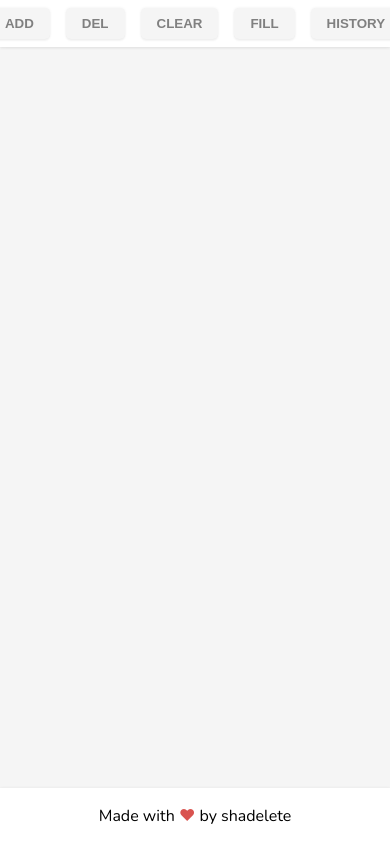
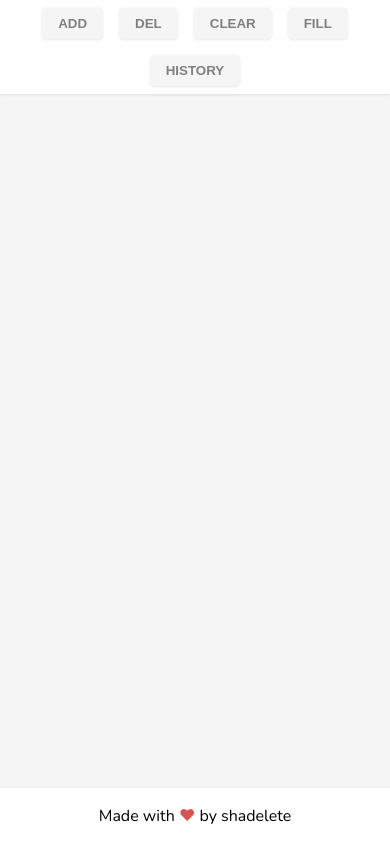
Before and after one commit to shadelete/pokedata.synchro.test-task, a website built with Vite: page index.html in a window 390 px wide. Both pictures are taken after a click on the button "ADD". Built offline with nearby package versions, Linux system fonts and the light colour scheme; no server answers.

Commit message:
small changes css

```diff
--- a/src/components/Card/style.scss
+++ b/src/components/Card/style.scss
@@ -29,3 +29,13 @@
     max-width: 100px;
   }
 }
+
+@media (max-width: 768px) {
+  .card {
+    aspect-ratio: 1;
+    height: 105px;
+    & h1 {
+      font-size: initial;
+    }
+  }
+}
--- a/src/components/Header/buttonsFunctions.js
+++ b/src/components/Header/buttonsFunctions.js
@@ -11,18 +11,21 @@ import {createModalWindow} from "../../elements/modal/index.js";
 import {historyCard} from "../History/index.js";
 
 export const addCard = async () => {
+
     const container = document.getElementById('main-wrapper');
 
     container.appendChild(createNewCard({picture:preloader}))
 
-    const res = await getData(randomInt(1,905));
-
-    await container.removeChild(container.lastChild)
-
-    container.appendChild(createNewCard({id:res.id,name:res.name,picture: res.sprites.front_default}))
-
-    addItemsToLocalStorage({id: res.id,name:res.name,picture: res.sprites.front_default})
-    addItemsToHistoryStorage({id: res.id,name:res.name,picture: res.sprites.front_default})
+    await getData(randomInt(1,905))
+        .then((res)=>{
+            return res;
+        })
+        .then(async (res)=>{
+            container.removeChild(container.lastChild)
+            container.appendChild(createNewCard({id:res.id,name:res.name,picture: res.sprites.front_default}))
+            addItemsToLocalStorage({id: res.id,name:res.name,picture: res.sprites.front_default})
+            addItemsToHistoryStorage({id: res.id,name:res.name,picture: res.sprites.front_default})
+        })
 
 }
 
--- a/src/components/Header/style.scss
+++ b/src/components/Header/style.scss
@@ -1,8 +1,9 @@
 .header {
   background-color: white;
   box-shadow: 0 0 3px 0 rgba(0,0,0,.07),0 2px 2px 0 rgba(0,0,0,.04);
-  position: fixed;
+  position: sticky;
   width: 100%;
+  top: 0;
   &-wrapper {
   }
   &-menu {
@@ -10,6 +11,7 @@
     justify-content: center;
     gap: 1rem;
     padding: 0.5rem 0;
+    flex-wrap: wrap;
     & button {
       color: #808080;
       cursor: pointer;
--- a/src/components/Main/index.scss
+++ b/src/components/Main/index.scss
@@ -1,10 +1,8 @@
 .main {
-  padding: 2rem 0;
   &-wrapper {
     min-height: 100%;
     min-width: 100%;
     display: grid;
-    padding: 1rem 0;
     justify-content: center;
     grid-template-columns: repeat(4,1fr);
   }
```
